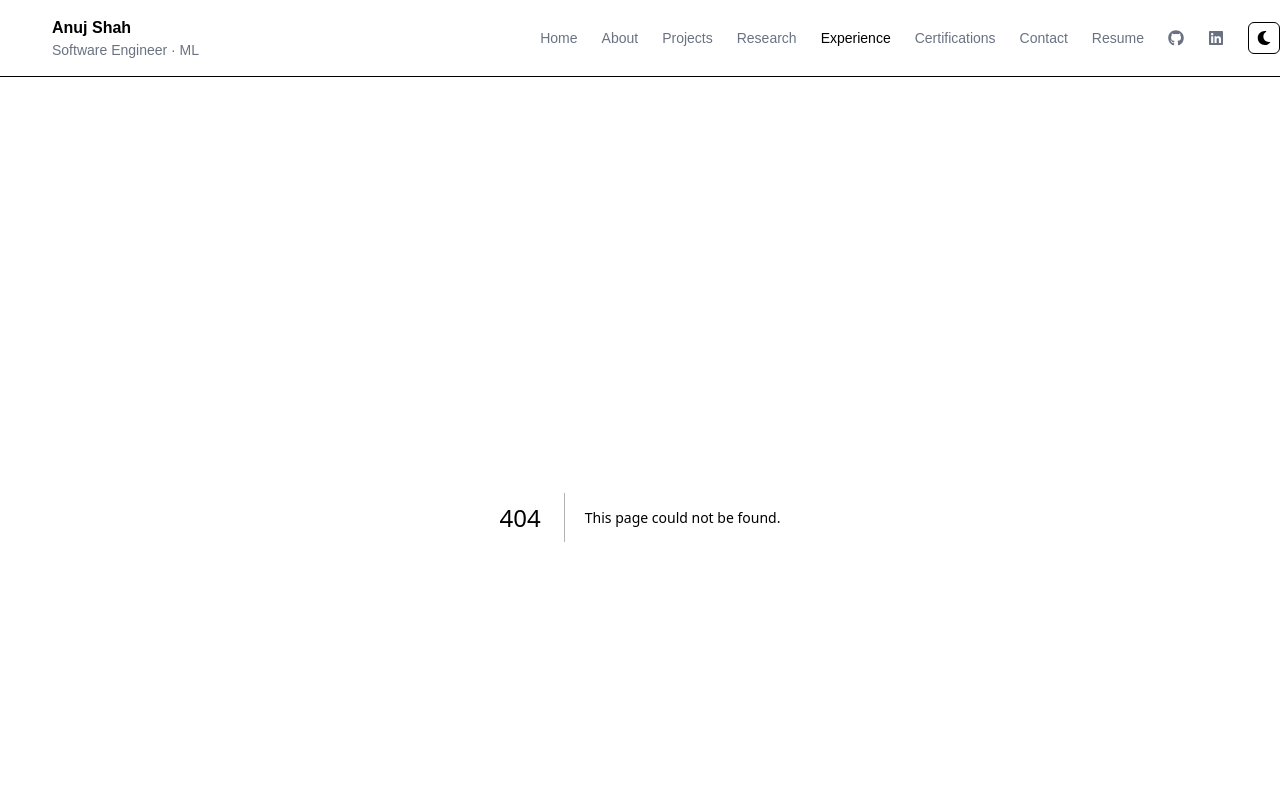
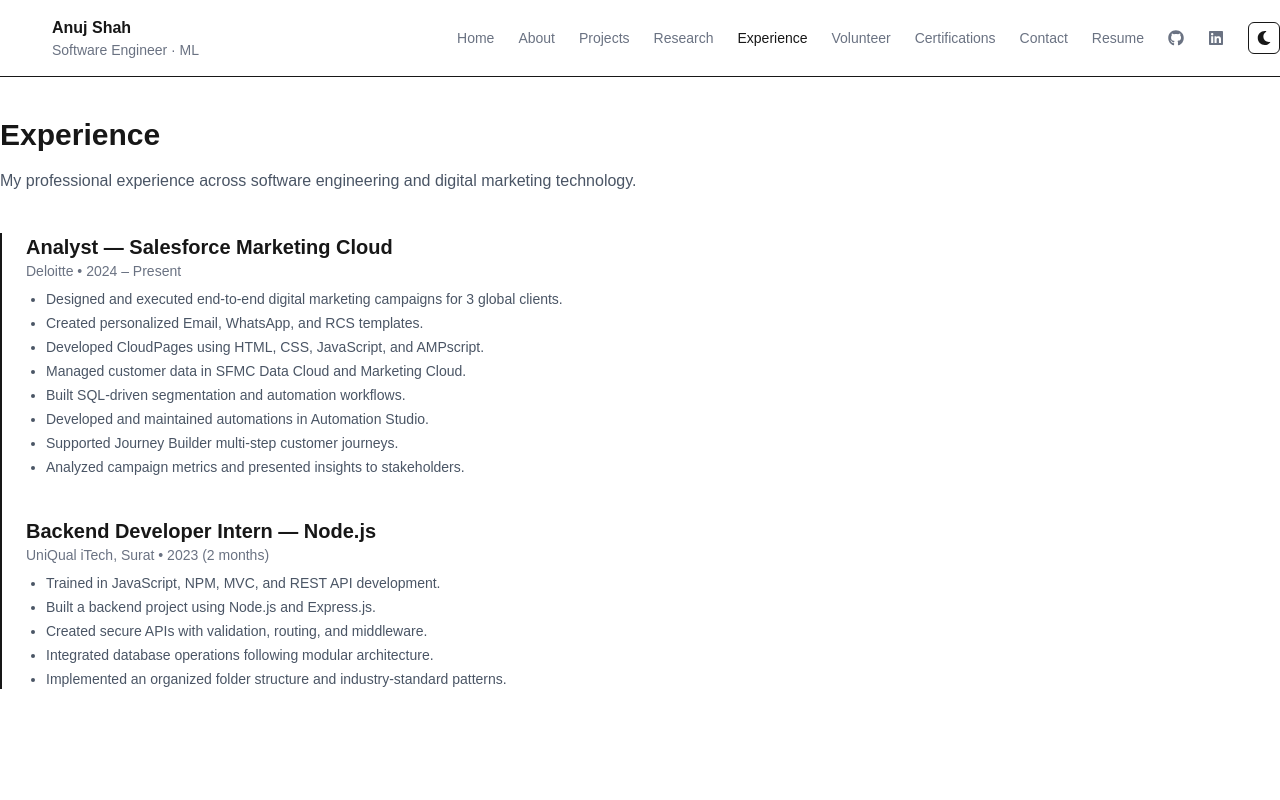
Before and after one commit to anutz15/portfolio-anuj, a Next.js app: page /experience in a window 1280 px wide. Before the commit this address had no page. Shown: the top 800 px of the page. Built offline with nearby package versions, Linux system fonts and the light colour scheme.

Commit message:
Added Experience and Volunteer page

```diff
--- /dev/null
+++ b/src/app/experience/page.tsx
@@ -0,0 +1,44 @@
+import ExperienceTimeline from "@/components/ExperienceTimeline";
+
+export default function ExperiencePage() {
+  const experience = [
+    {
+      title: "Analyst — Salesforce Marketing Cloud",
+      company: "Deloitte",
+      duration: "2024 – Present",
+      details: [
+        "Designed and executed end-to-end digital marketing campaigns for 3 global clients.",
+        "Created personalized Email, WhatsApp, and RCS templates.",
+        "Developed CloudPages using HTML, CSS, JavaScript, and AMPscript.",
+        "Managed customer data in SFMC Data Cloud and Marketing Cloud.",
+        "Built SQL-driven segmentation and automation workflows.",
+        "Developed and maintained automations in Automation Studio.",
+        "Supported Journey Builder multi-step customer journeys.",
+        "Analyzed campaign metrics and presented insights to stakeholders."
+      ],
+    },
+    {
+      title: "Backend Developer Intern — Node.js",
+      company: "UniQual iTech, Surat",
+      duration: "2023 (2 months)",
+      details: [
+        "Trained in JavaScript, NPM, MVC, and REST API development.",
+        "Built a backend project using Node.js and Express.js.",
+        "Created secure APIs with validation, routing, and middleware.",
+        "Integrated database operations following modular architecture.",
+        "Implemented an organized folder structure and industry-standard patterns."
+      ],
+    },
+  ];
+
+  return (
+    <section className="pb-20">
+      <h1 className="text-3xl font-bold mb-4">Experience</h1>
+      <p className="text-gray-600 dark:text-gray-400 mb-10">
+        My professional experience across software engineering and digital marketing technology.
+      </p>
+
+      <ExperienceTimeline items={experience} />
+    </section>
+  );
+}
--- /dev/null
+++ b/src/app/volunteer/page.tsx
@@ -0,0 +1,32 @@
+import VolunteerCard from "@/components/VolunteerCard";
+
+export default function VolunteerPage() {
+  const volunteerWork = [
+    {
+      title: "Impact Day Volunteer",
+      organization: "Deloitte",
+      year: "2024",
+      details: [
+        "Collaborated with a team of five to design a 15-page Happiness Journal for underprivileged children.",
+        "Created mindfulness and emotional well-being content including activities and illustrations.",
+        "Worked on layout design, writing, and structuring interactive exercises.",
+        "Contributed to Deloitte’s initiative to support emotional development and creativity among young children."
+      ],
+    },
+  ];
+
+  return (
+    <section className="pb-20">
+      <h1 className="text-3xl font-bold mb-4">Volunteer Work</h1>
+      <p className="text-gray-600 dark:text-gray-400 mb-10">
+        Contributions and initiatives I have been part of to support social impact and community well-being.
+      </p>
+
+      <div className="space-y-10">
+        {volunteerWork.map((item, index) => (
+          <VolunteerCard key={index} item={item} />
+        ))}
+      </div>
+    </section>
+  );
+}
--- /dev/null
+++ b/src/components/ExperienceTimeline.tsx
@@ -0,0 +1,31 @@
+interface ExperienceItem {
+  title: string;
+  company: string;
+  duration: string;
+  details: string[];
+}
+
+export default function ExperienceTimeline({ items }: { items: ExperienceItem[] }) {
+  return (
+    <div className="border-l-2 border-primary pl-6 space-y-10">
+      {items.map((item, index) => (
+        <div key={index} className="relative">
+          {/* Dot */}
+          <span className="absolute -left-3 top-1 w-4 h-4 bg-primary rounded-full"></span>
+
+          {/* Content */}
+          <h3 className="text-xl font-semibold">{item.title}</h3>
+          <p className="text-gray-500 dark:text-gray-400 text-sm">
+            {item.company} • {item.duration}
+          </p>
+
+          <ul className="list-disc ml-5 mt-2 text-gray-600 dark:text-gray-400 text-sm space-y-1">
+            {item.details.map((d, i) => (
+              <li key={i}>{d}</li>
+            ))}
+          </ul>
+        </div>
+      ))}
+    </div>
+  );
+}
--- a/src/components/Navbar.tsx
+++ b/src/components/Navbar.tsx
@@ -13,6 +13,7 @@
     { href: "/projects", label: "Projects" },
     { href: "/research", label: "Research" },
     { href: "/experience", label: "Experience" },
+    { href: "/volunteer", label: "Volunteer" },
     { href: "/certifications", label: "Certifications" },
     { href: "/contact", label: "Contact" },
     { href: "/resume", label: "Resume" },
--- /dev/null
+++ b/src/components/VolunteerCard.tsx
@@ -0,0 +1,23 @@
+interface VolunteerItem {
+  title: string;
+  organization: string;
+  year: string;
+  details: string[];
+}
+
+export default function VolunteerCard({ item }: { item: VolunteerItem }) {
+  return (
+    <div className="bg-white dark:bg-[#041226] p-6 rounded-lg shadow-soft">
+      <h2 className="text-xl font-semibold">{item.title}</h2>
+      <p className="text-gray-500 dark:text-gray-400 text-sm mt-1">
+        {item.organization} • {item.year}
+      </p>
+
+      <ul className="list-disc ml-6 mt-4 text-gray-600 dark:text-gray-400 space-y-2 text-sm">
+        {item.details.map((d, i) => (
+          <li key={i}>{d}</li>
+        ))}
+      </ul>
+    </div>
+  );
+}
--- a/tsconfig.json
+++ b/tsconfig.json
@@ -18,8 +18,9 @@
         "name": "next"
       }
     ],
+    "baseUrl": "src",
     "paths": {
-      "@/*": ["./src/*"]
+      "@/*": ["*"]
     }
   },
   "include": [
```
